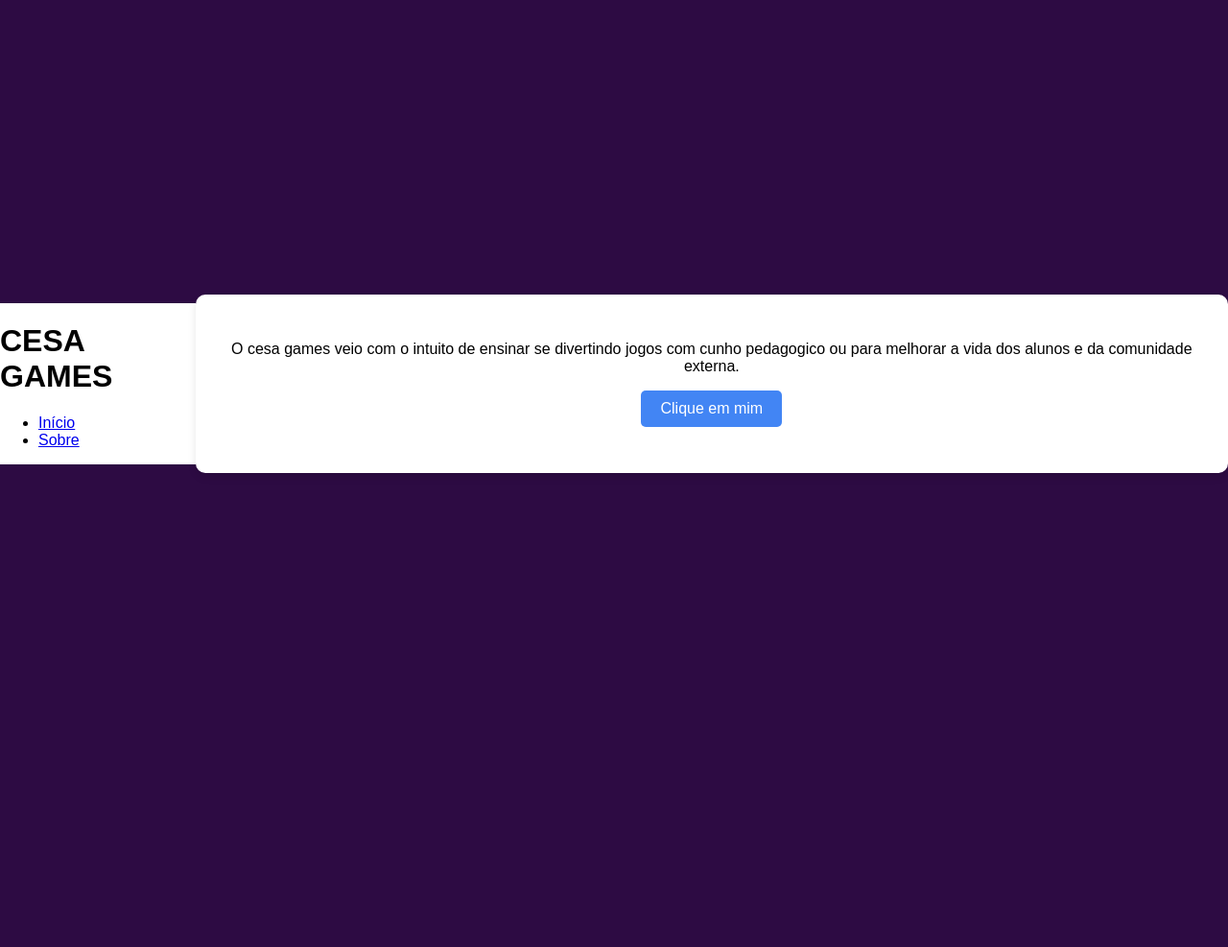
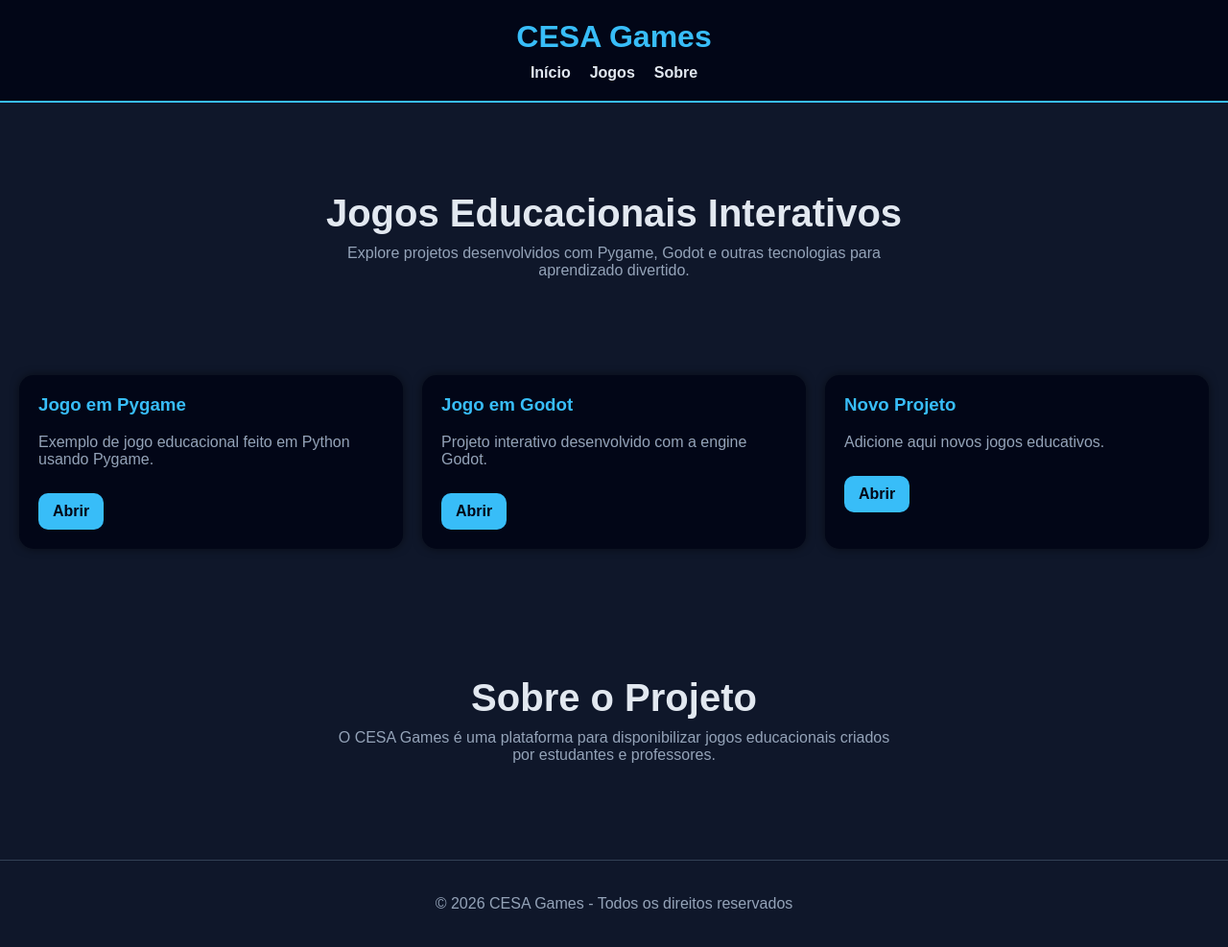
Before and after one commit to Hungaro-09/cesagames, a plain HTML site: page index.html in a window 1280 px wide. Shown: the whole page at 96% size. Before the commit the page ends 800 px from the top, so only its background shows below. Drawn offline with Linux system fonts and the light colour scheme.

Commit message:
Refactor index.html for improved structure and style

```diff
--- a/index.html
+++ b/index.html
@@ -1,68 +1,156 @@
 <!DOCTYPE html>
 <html lang="pt-BR">
 <head>
-    <meta charset="UTF-8">
-    <meta name="viewport" content="width=device-width, initial-scale=1.0">
-    <title>CESA GAMES</title>
+  <meta charset="UTF-8" />
+  <meta name="viewport" content="width=device-width, initial-scale=1.0" />
+  <title>CESA Games</title>
   <style>
+    body {
+      margin: 0;
+      font-family: Arial, sans-serif;
+      background: #0f172a;
+      color: #e2e8f0;
+    }
 
-        header{
-            background-color: white;
-            justify-content:center;
+    header {
+      background: #020617;
+      padding: 20px;
+      text-align: center;
+      border-bottom: 2px solid #38bdf8;
     }
-        body {
-            font-family: Arial, sans-serif;
+
+    header h1 {
+      margin: 0;
+      color: #38bdf8;
+    }
+
+    nav {
       display: flex;
       justify-content: center;
-            align-items: center;
-            height: 100vh;
-            background-color: #2D0B43;
-            margin: 0;
+      gap: 20px;
+      margin-top: 10px;
     }
-        .container {
+
+    nav a {
+      color: #e2e8f0;
+      text-decoration: none;
+      font-weight: bold;
+    }
+
+    nav a:hover {
+      color: #38bdf8;
+    }
+
+    .hero {
       text-align: center;
-            padding: 2rem;
-            background: white;
+      padding: 60px 20px;
+    }
+
+    .hero h2 {
+      font-size: 2.5rem;
+      margin-bottom: 10px;
+    }
+
+    .hero p {
+      max-width: 600px;
+      margin: auto;
+      color: #94a3b8;
+    }
+
+    .games {
+      padding: 40px 20px;
+      display: grid;
+      grid-template-columns: repeat(auto-fit, minmax(250px, 1fr));
+      gap: 20px;
+    }
+
+    .card {
+      background: #020617;
+      border-radius: 15px;
+      padding: 20px;
+      box-shadow: 0 0 10px rgba(0,0,0,0.5);
+      transition: transform 0.2s;
+    }
+
+    .card:hover {
+      transform: scale(1.05);
+    }
+
+    .card h3 {
+      margin-top: 0;
+      color: #38bdf8;
+    }
+
+    .card p {
+      color: #94a3b8;
+    }
+
+    .card a {
+      display: inline-block;
+      margin-top: 10px;
+      padding: 10px 15px;
+      background: #38bdf8;
+      color: #020617;
       border-radius: 10px;
-            box-shadow: 0 4px 8px rgba(0,0,0,0.1);
+      text-decoration: none;
+      font-weight: bold;
     }
-        button {
-            padding: 10px 20px;
-            font-size: 16px;
-            cursor: pointer;
-            background-color: #4285F4;
-            color: white;
-            border: none;
-            border-radius: 5px;
-        }
-        button:hover {
-            background-color: #357ae8;
+
+    footer {
+      text-align: center;
+      padding: 20px;
+      border-top: 1px solid #334155;
+      margin-top: 40px;
+      color: #94a3b8;
     }
   </style>
 </head>
 <body>
+
   <header>
-    <h1>CESA GAMES</h1>
+    <h1>CESA Games</h1>
     <nav>
-        <ul>
-            <li><a href="#">Início</a></li>
-            <li><a href="#">Sobre</a></li>
-        </ul>
+      <a href="#">Início</a>
+      <a href="#games">Jogos</a>
+      <a href="#sobre">Sobre</a>
     </nav>
   </header>
 
-    <div class="container">
-        <p>O cesa games veio com o intuito de ensinar se divertindo
-            jogos com cunho pedagogico ou para melhorar a vida dos alunos e da comunidade externa.
-        </p>
-        <button id="meuBotao">Clique em mim</button>
-        <p id="mensagem"></p>
+  <section class="hero">
+    <h2>Jogos Educacionais Interativos</h2>
+    <p>Explore projetos desenvolvidos com Pygame, Godot e outras tecnologias para aprendizado divertido.</p>
+  </section>
+
+  <section id="games" class="games">
+
+    <div class="card">
+      <h3>Jogo em Pygame</h3>
+      <p>Exemplo de jogo educacional feito em Python usando Pygame.</p>
+      <a href="#">Abrir</a>
     </div>
 
-    <script>
-        document.getElementById('meuBotao').addEventListener('click', function() {
-            document.getElementById('mensagem').innerText = 'Código HTML testado com sucesso!';
-        });
-    </script>
+    <div class="card">
+      <h3>Jogo em Godot</h3>
+      <p>Projeto interativo desenvolvido com a engine Godot.</p>
+      <a href="#">Abrir</a>
+    </div>
+
+    <div class="card">
+      <h3>Novo Projeto</h3>
+      <p>Adicione aqui novos jogos educativos.</p>
+      <a href="#">Abrir</a>
+    </div>
+
+  </section>
+
+  <section id="sobre" class="hero">
+    <h2>Sobre o Projeto</h2>
+    <p>O CESA Games é uma plataforma para disponibilizar jogos educacionais criados por estudantes e professores.</p>
+  </section>
+
+  <footer>
+    <p>© 2026 CESA Games - Todos os direitos reservados</p>
+  </footer>
+
 </body>
 </html>
```
Lines whose indentation alone changed are shown as unchanged.
